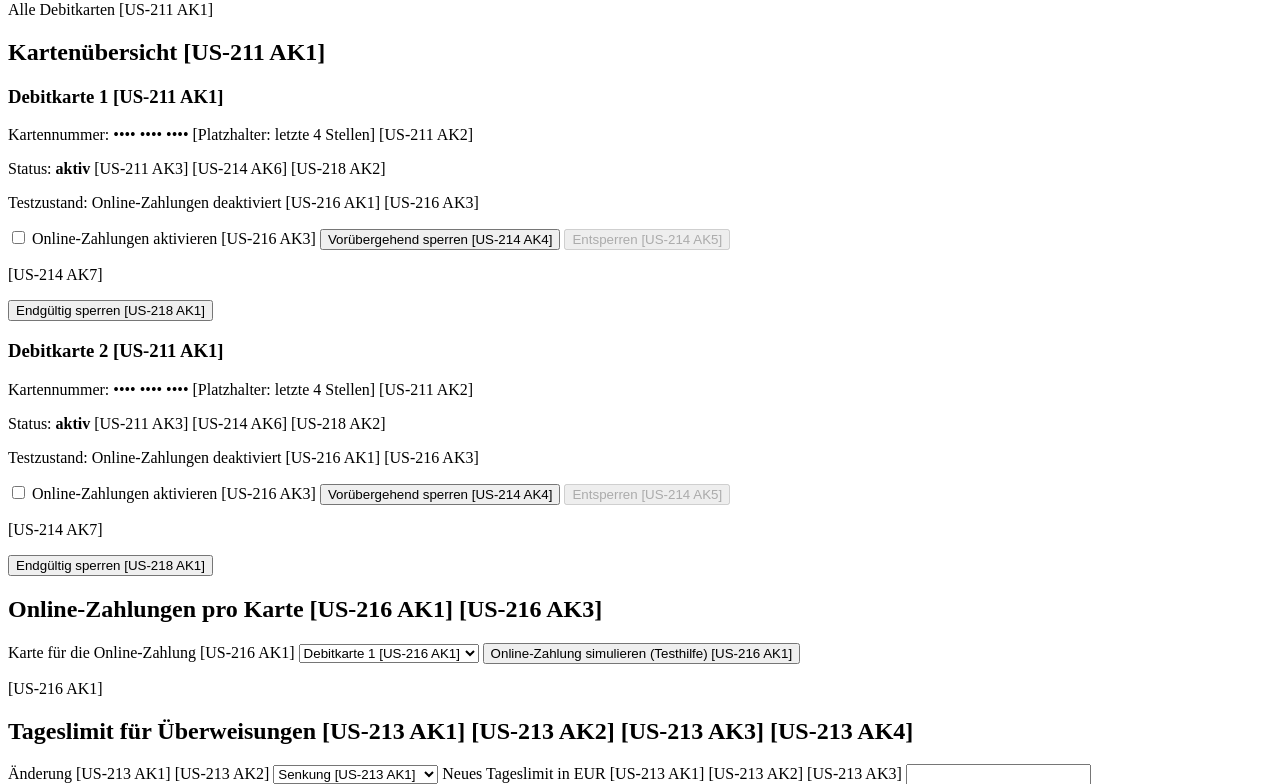
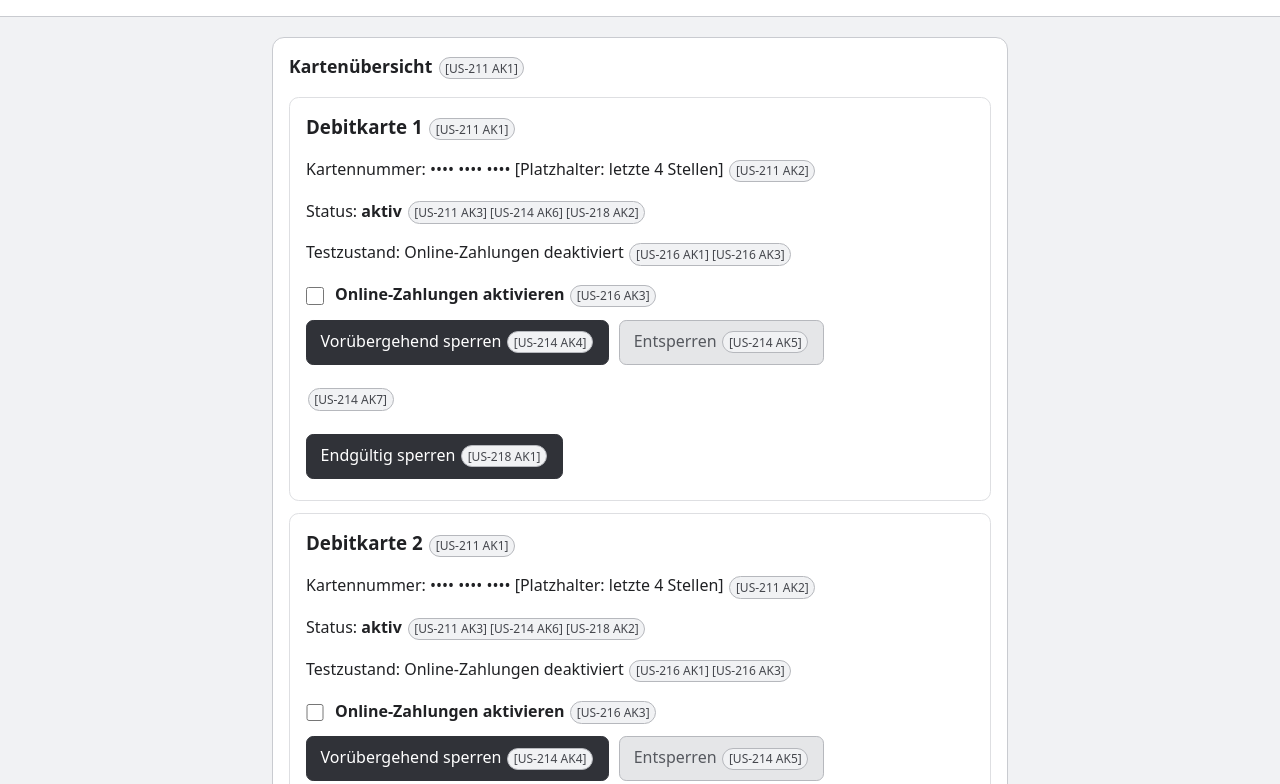
Before and after one commit to shiermann/Backup-Modul-4-Praxisdemonstration, a plain HTML site: page index.html in a window 1280 px wide. Shown: the part 79-863 px from the top of the page. Drawn offline with Linux system fonts and the light colour scheme.

Commit message:
Add CSS to HTML page

```diff
--- a/index.html
+++ b/index.html
@@ -4,6 +4,174 @@
   <meta charset="utf-8">
   <meta name="viewport" content="width=device-width, initial-scale=1">
   <title>Kartenverwaltung</title>
+  <style>
+    :root {
+      color-scheme: light;
+      font-family: system-ui, sans-serif;
+      color: #202124;
+      background: #f1f2f4;
+    }
+
+    * {
+      box-sizing: border-box;
+    }
+
+    body {
+      min-height: 100vh;
+      margin: 0;
+    }
+
+    header {
+      position: sticky;
+      top: 0;
+      z-index: 1;
+      padding: 1rem max(1rem, calc((100% - 46rem) / 2));
+      border-bottom: 1px solid #c9cbd0;
+      background: #fff;
+    }
+
+    header h1 {
+      margin: 0;
+      font-size: 1.35rem;
+    }
+
+    header p {
+      margin: 0.35rem 0 0;
+      color: #55585e;
+    }
+
+    main {
+      width: min(100%, 48rem);
+      margin: 1.25rem auto;
+      padding: 0 1rem;
+    }
+
+    section {
+      margin: 0 0 1rem;
+      padding: 1rem;
+      border: 1px solid #c9cbd0;
+      border-radius: 0.75rem;
+      background: #fff;
+    }
+
+    section h2 {
+      margin: 0 0 1rem;
+      font-size: 1.1rem;
+    }
+
+    article {
+      margin-top: 0.75rem;
+      padding: 1rem;
+      border: 1px solid #dedfe2;
+      border-radius: 0.6rem;
+    }
+
+    article h3 {
+      margin: 0 0 0.75rem;
+    }
+
+    p {
+      line-height: 1.45;
+    }
+
+    label {
+      display: block;
+      margin: 0.75rem 0 0.35rem;
+      font-weight: 600;
+    }
+
+    input:not([type="checkbox"]),
+    select {
+      display: block;
+      width: 100%;
+      min-height: 2.75rem;
+      margin: 0.35rem 0 0.75rem;
+      padding: 0.55rem 0.7rem;
+      border: 1px solid #aeb1b7;
+      border-radius: 0.45rem;
+      background: #fff;
+      color: inherit;
+      font: inherit;
+    }
+
+    input[type="checkbox"] {
+      width: 1.1rem;
+      height: 1.1rem;
+      margin: 0 0.45rem 0 0;
+      vertical-align: middle;
+      accent-color: #303238;
+    }
+
+    button {
+      min-height: 2.75rem;
+      margin: 0.35rem 0.35rem 0.35rem 0;
+      padding: 0.55rem 0.85rem;
+      border: 1px solid #303238;
+      border-radius: 0.45rem;
+      background: #303238;
+      color: #fff;
+      font: inherit;
+      cursor: pointer;
+    }
+
+    button:disabled {
+      border-color: #b6b8bd;
+      background: #e5e6e8;
+      color: #55585e;
+      cursor: not-allowed;
+    }
+
+    :focus-visible {
+      outline: 3px solid #55585e;
+      outline-offset: 2px;
+    }
+
+    .criterion {
+      display: inline-block;
+      margin: 0.1rem;
+      padding: 0.1rem 0.35rem;
+      border: 1px solid #b6b8bd;
+      border-radius: 999px;
+      background: #f1f2f4;
+      color: #45474d;
+      font-size: 0.75rem;
+      font-weight: 500;
+      white-space: nowrap;
+    }
+
+    .status {
+      min-height: 1.5rem;
+      padding: 0.55rem;
+      border-left: 3px solid #777a80;
+      background: #f5f5f6;
+    }
+
+    [hidden] {
+      display: none !important;
+    }
+
+    footer {
+      padding: 1rem;
+      border-top: 1px solid #c9cbd0;
+      background: #fff;
+      text-align: center;
+    }
+
+    @media (max-width: 34rem) {
+      header {
+        padding-inline: 1rem;
+      }
+
+      section {
+        padding: 0.85rem;
+      }
+
+      button {
+        width: 100%;
+        margin-right: 0;
+      }
+    }
+  </style>
 </head>
 <body>
   <header>
```
